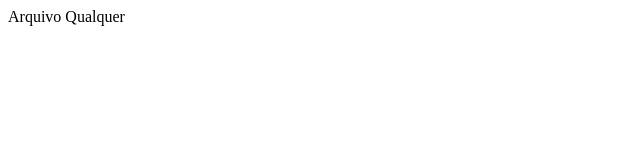
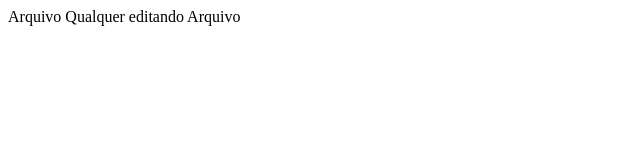
Before and after one commit to pablobeernardo/git-aula-trabalho, a plain HTML site: page index.html in a window 1280 px wide. Shown: the whole page, without its empty margins (0-640 px from the left). Drawn offline with Linux system fonts and the light colour scheme.

Commit message:
meu primerio commit

```diff
--- a/index.html
+++ b/index.html
@@ -1,3 +1,5 @@
 <html>
 Arquivo Qualquer
+
+editando Arquivo
 </html>
```
